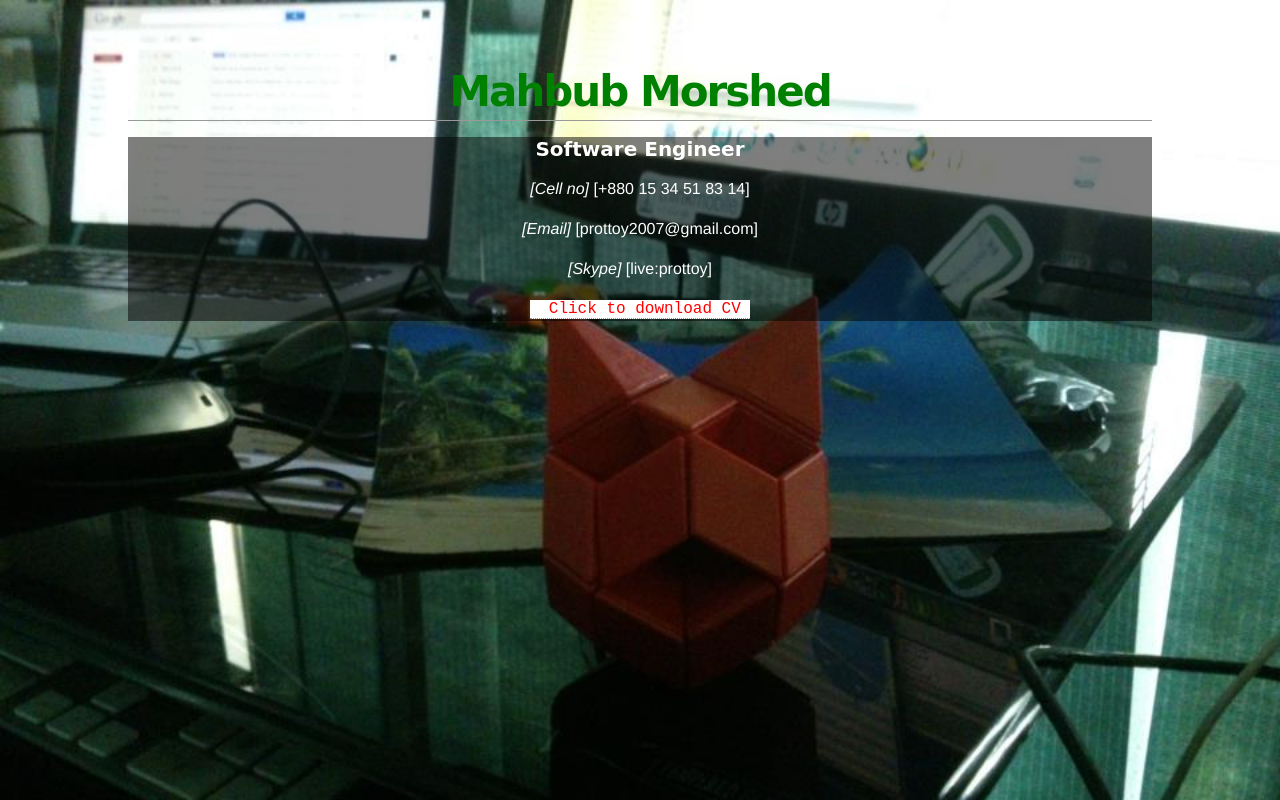
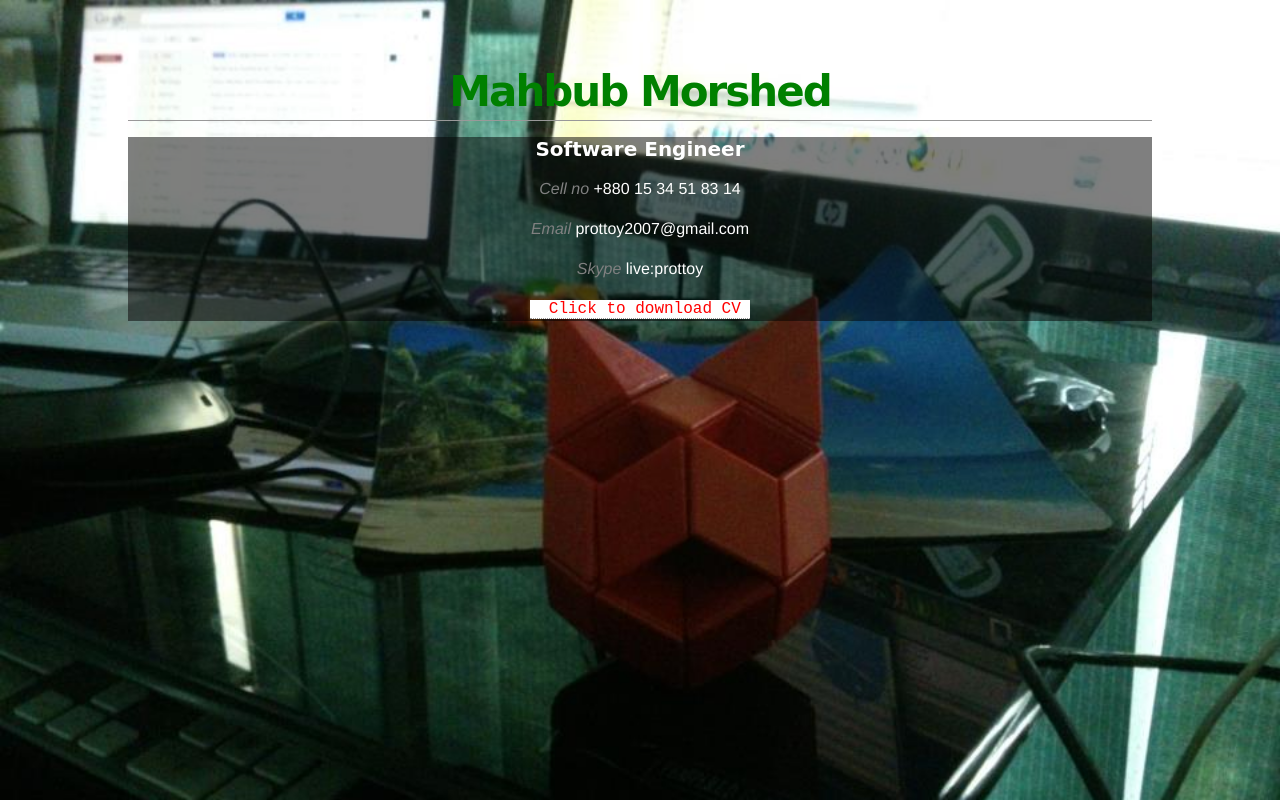
Before and after one commit to prottoy/prottoy.github.com, a plain HTML site: page index.html in a window 1280 px wide. Drawn offline with Linux system fonts and the light colour scheme.

Commit message:
cell no, email, skype changed to gray

```diff
--- a/index.html
+++ b/index.html
@@ -40,9 +40,9 @@
             <div style="position:relative">
                 <div>
                     <p><h2 style="color:white; font-family: 'Grand Hotel',cursive; align= center;"><center>Software Engineer</center></h1></p>
-                    <p> <center style="color: white;"><em>[Cell no]</em> [+880 15 34 51 83 14]</center></p>
-                    <p> <center style="color: white;"><em>[Email]</em> [prottoy2007@gmail.com]</center> </p>
-                    <p> <center style="color: white;"><em>[Skype]</em> [live:prottoy]</center> </p>
+                    <p> <center style="color: white;"><em style="color:gray;">Cell no</em> +880 15 34 51 83 14</center></p>
+                    <p> <center style="color: white;"><em style="color:gray;">Email</em> prottoy2007@gmail.com</center> </p>
+                    <p> <center style="color: white;"><em style="color:gray;">Skype</em> live:prottoy</center> </p>
                 </div>
                 <p style="opacity=0.5;"><a href= "/20082014.pdf" style="background-color:white; color:red;" target="_blank"> <center><pre>  Click to download CV </pre><center></a></p>
 
```
